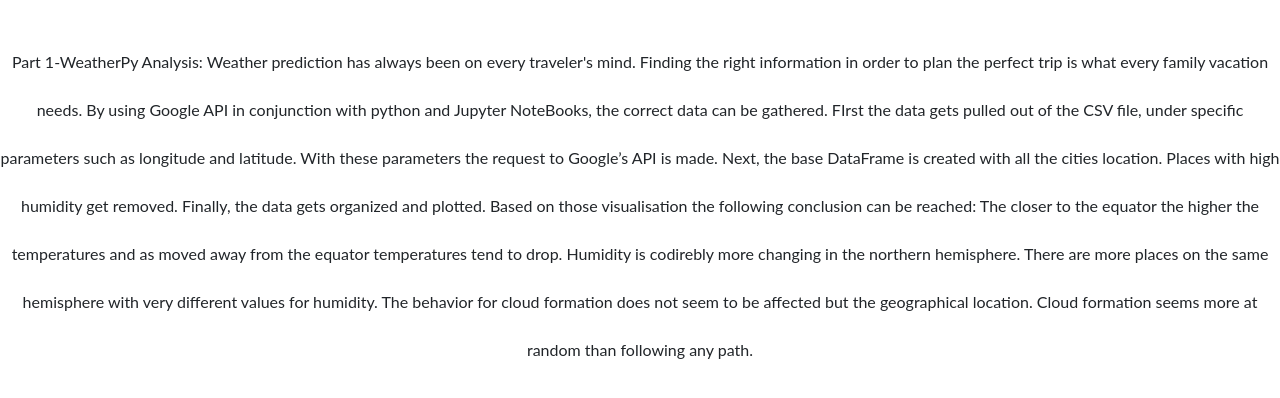
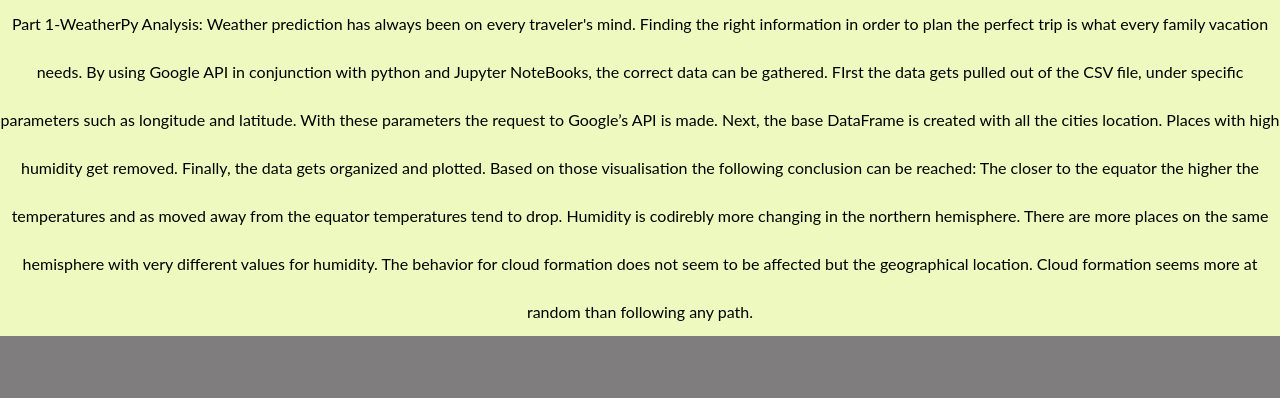
Before and after one commit to FreddyRangelA/FreddyRangelA.github.io, a plain HTML site: page index.html in a window 1280 px wide. Drawn offline with nearby package versions, Linux system fonts and the light colour scheme.

Commit message:
css margin

```diff
--- a/css/styles.css
+++ b/css/styles.css
@@ -1,5 +1,5 @@
 body {
-  background-color: white;
+  background-color: rgb(128, 125, 126);
   margin: 0;
 }
 
@@ -51,7 +51,7 @@ h2 {
   font-family: "Lato", sans-serif;
   text-align: center;
   background-color: white;
-  margin: 3% 0;
+  background-size: 50% 50%;
 }
 
 .why:hover {
```
